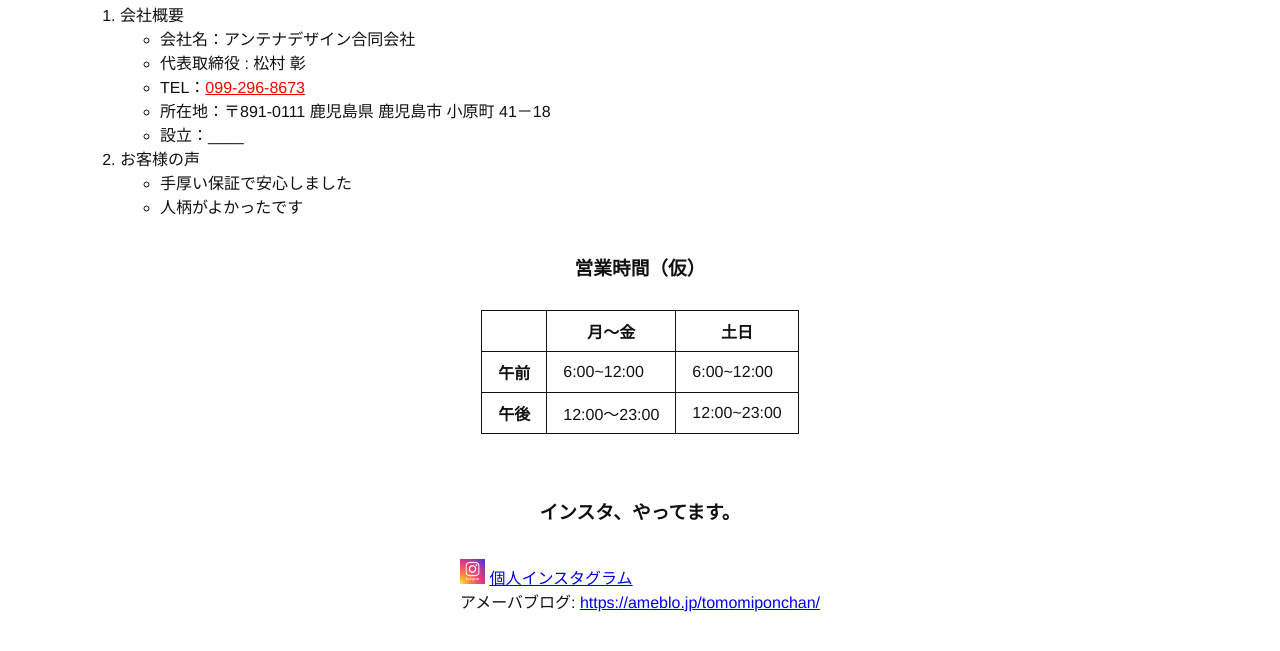
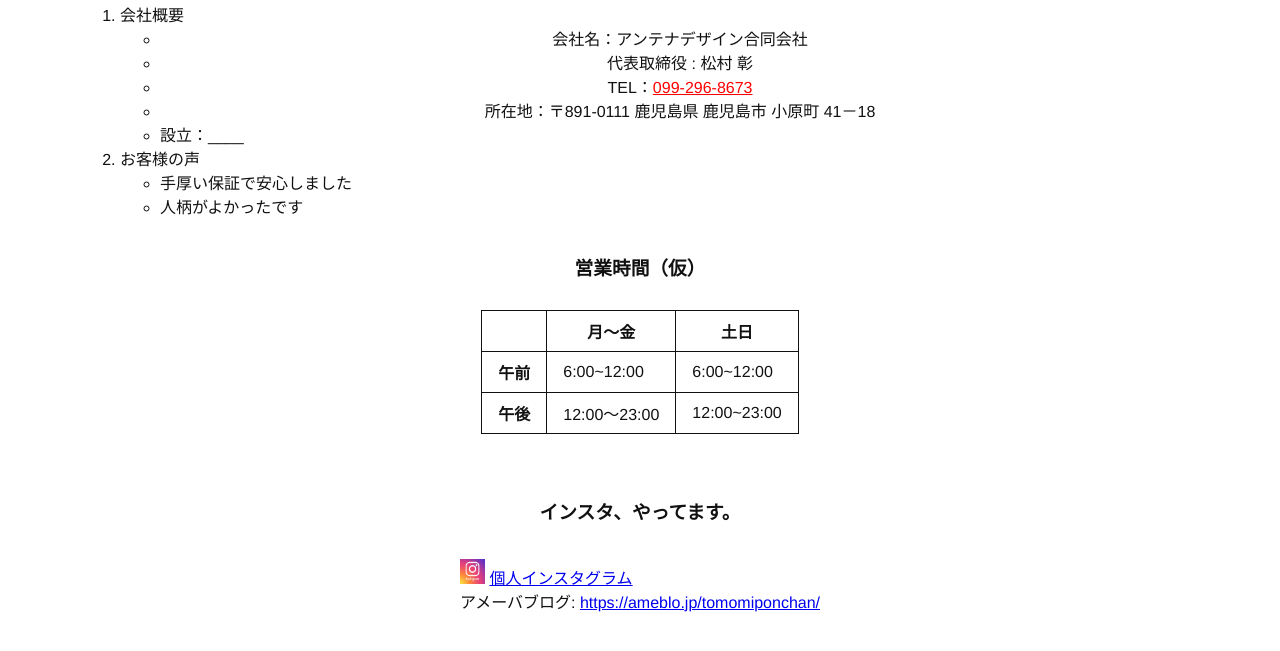
Before and after one commit to AntennaDesign/Anntena-Dezainn, a plain HTML site: page index.html in a window 1280 px wide. Shown: the part 1553-2204 px from the top of the page. Drawn offline with Linux system fonts and the light colour scheme.

Commit message:
Update index.html

```diff
--- a/index.html
+++ b/index.html
@@ -122,10 +122,10 @@
       <img src="matthijs-van-heerikhuize-4bp3dFtFSeg-unsplash.jpg" width="1080" height="800" alt="イメージ画像">
       <li>会社概要
         <ul>
-          <li>会社名：アンテナデザイン合同会社</li>
+          <center><li>会社名：アンテナデザイン合同会社</li>
           <li>代表取締役 : 松村 彰</li>
           <li>TEL：<span class="red">099-296-8673</span></li>
-          <li>所在地：〒891-0111 鹿児島県 鹿児島市 小原町 41－18</li>
+          <li>所在地：〒891-0111 鹿児島県 鹿児島市 小原町 41－18</li></center>
           <li>設立：____</li>
         </ul>
       </li>
```
